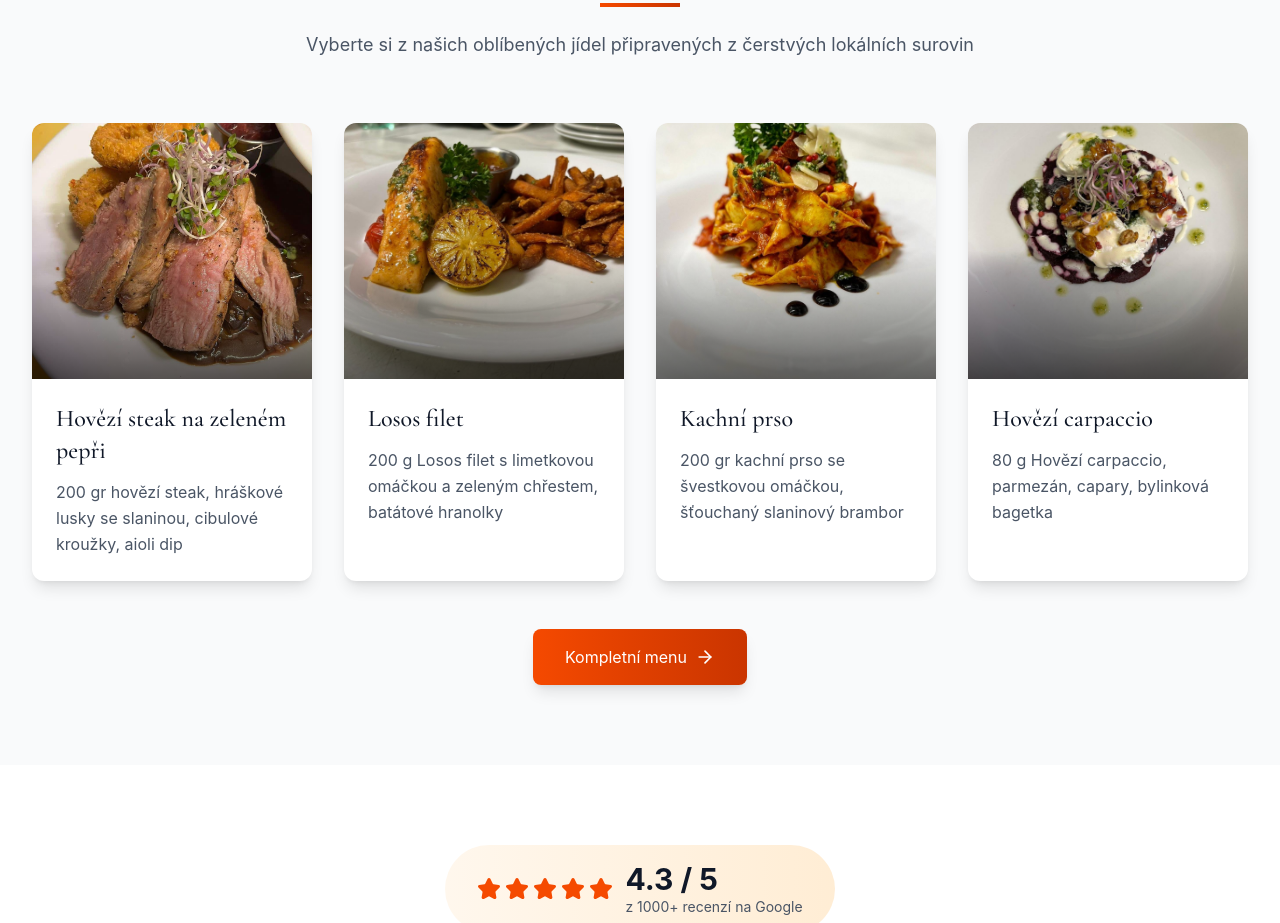
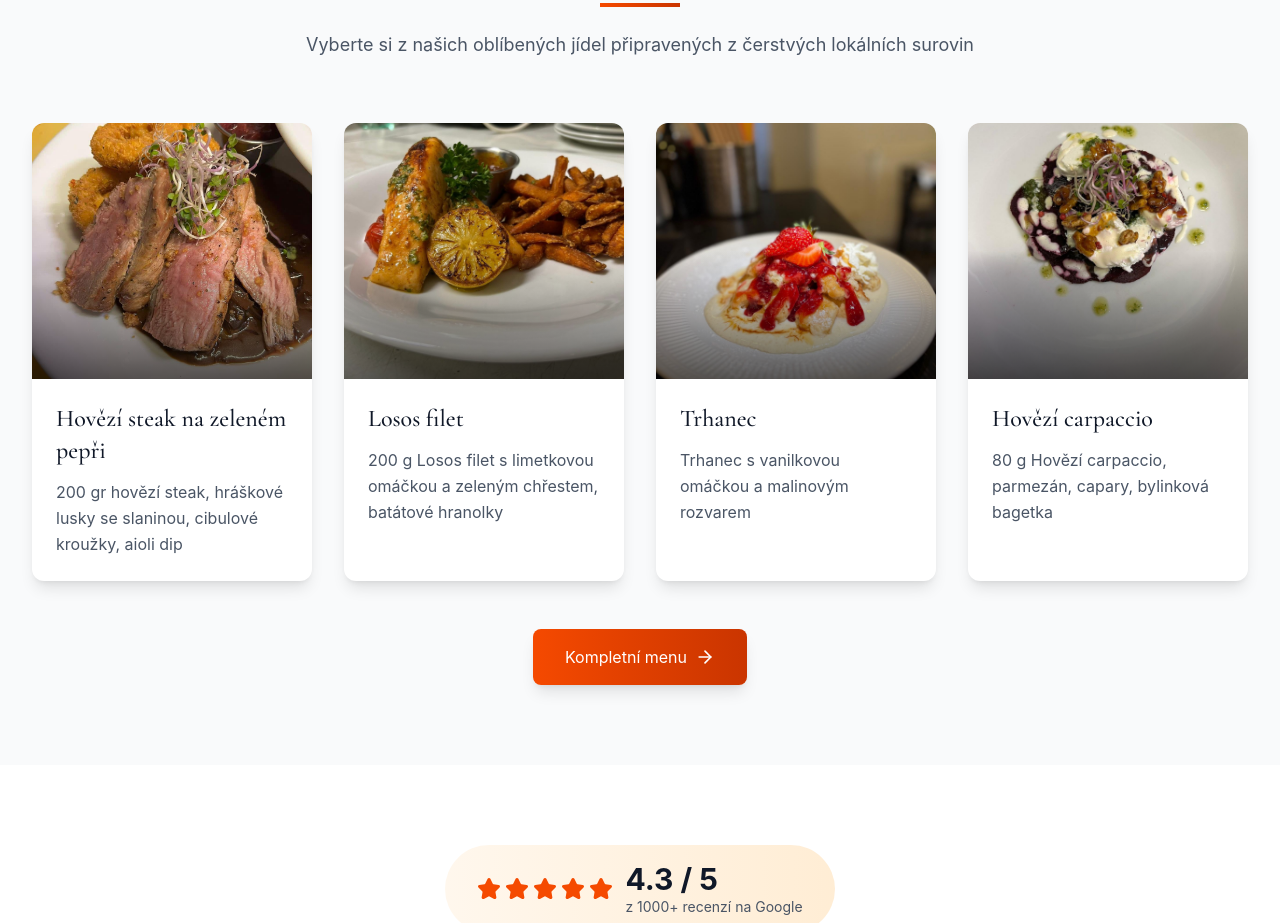
Before and after one commit to mesconliska-maker/Z-meck-restaurace, a React (Vite) app: page / in a window 1280 px wide. Shown: the part 2800-3723 px from the top of the page. Built offline with nearby package versions, Linux system fonts and the light colour scheme; no server answers.

Commit message:
Update MenuPreview.tsx

```diff
--- a/src/app/components/MenuPreview.tsx
+++ b/src/app/components/MenuPreview.tsx
@@ -16,9 +16,9 @@ const menuItems = [
   },
   {
     id: 3,
-    name: "Kachní prso",
-    description: "200 gr kachní prso se švestkovou omáčkou, šťouchaný slaninový brambor",
-    image: "/jidlo19.jpeg"
+    name: "Trhanec",
+    description: "Trhanec s vanilkovou omáčkou a malinovým rozvarem",
+    image: "/sladky.jpeg"
   },
   {
     id: 4,
```
